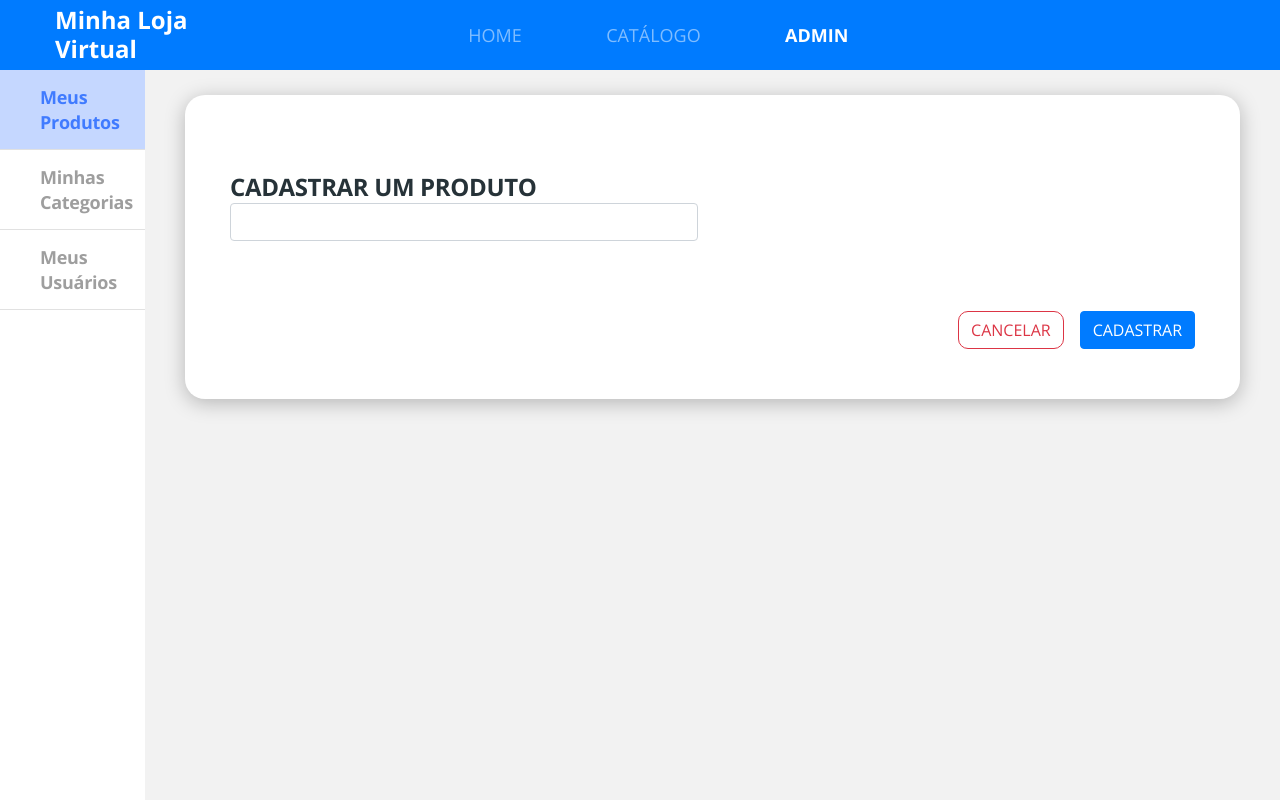
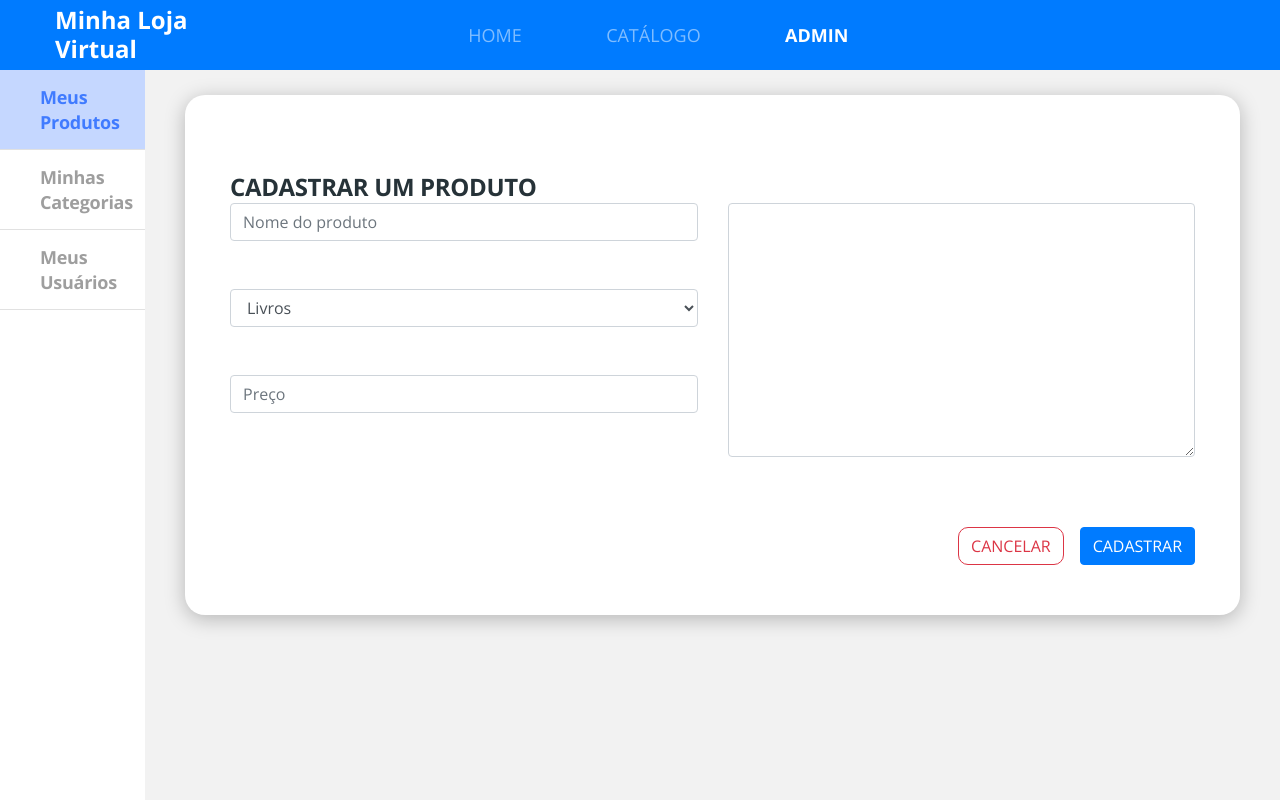
Before and after one commit to wagnersistemalima/dscatalog-bootcamp-devsuperior, a React (Create React App) app in the folder front-web/: page /admin/products/create in a window 1280 px wide. Built offline with nearby package versions, Linux system fonts and the light colour scheme.

Commit message:
Finalizando parte 3 front-end

```diff
--- a/front-web/src/pages/Admin/components/Products/Form/index.tsx
+++ b/front-web/src/pages/Admin/components/Products/Form/index.tsx
@@ -1,13 +1,105 @@
-import React from 'react';
+import { makeRequest } from 'core/utilis/request';
+import React, { useState } from 'react';
 import BaseForm from '../../BaseForm';
 import './styles.scss';
 
+// estrutura de formulario
+
+type FormState = {
+    name: string;
+    price: string;
+    category: string;
+    description: string;
+}
+
+type FormEvent = React.ChangeEvent<HTMLInputElement | HTMLSelectElement | HTMLTextAreaElement>
+
+
+
 const Form = () => {
+
+    const [formData, setFormData] = useState<FormState>({
+        name : '',
+        price : '',
+        category : '1',
+        description: ''
+    });
+
+
+    const handleOnChange = (event: FormEvent) => {
+        const name = event.target.name;
+        const value = event.target.value;
+
+        setFormData(data => ({...data, [name] : value }));
+
+    }
+
+
+
+    // cadastrar recurso
+    const handleSubmit = (event: React.FormEvent<HTMLFormElement>) => {
+        event.preventDefault();
+        const payload = {
+            ...formData,
+            imgUrl : 'https://cdn.grupoelcorteingles.es/SGFM/dctm/MEDIA03/202009/17/00194481000027____2__640x640.jpg',
+            categories: [{id : formData.category}]
+        }
+        makeRequest({url: '/products', method: 'POST', data: payload})
+        .then(() => {
+            setFormData({name: '', category: '', price: '', description: ''})
+        })
+
+    }
+
     return (
+        <form onSubmit = {handleSubmit}>
             <BaseForm title= "cadastrar um produto">
+
                 <div className="row">
                     <div className="col-6">
-                    <input type = "text" className="form-control" />
+                        <input
+                            value = {formData.name}
+                            name = "name"
+                            type = "text"
+                            className = "form-control mb-5"
+                            onChange = {handleOnChange}
+                            placeholder = "Nome do produto"
+                        />
+                        <select
+                            value = {formData.category}
+                            className="form-control mb-5"
+                            onChange = {handleOnChange}
+                            name = "category"
+
+                        >
+
+                            <option value="1">Livros</option>
+                            <option value="2">Eletrônicos</option>
+                            <option value="3">Computadores</option>
+
+                        </select>
+
+                        <input
+                            value = {formData.price}
+                            name = "price"
+                            type = "text"
+                            className = "form-control"
+                            onChange = {handleOnChange}
+                            placeholder = "Preço"
+                        />
+
+                    </div>
+                    <div className="col-6">
+                        <textarea
+                            name="description"
+                            value = {formData.description}
+                            onChange = {handleOnChange}
+                            className="form-control"
+                            cols={30}
+                            rows={10}
+
+
+                        />
 
                     </div>
 
@@ -16,7 +108,7 @@
 
             </BaseForm>
 
-
+        </form>
 
 
     );
```
Also changed, not shown: 1 other file (tests, documents, lock files or other folders). Lines whose indentation alone changed are shown as unchanged.
